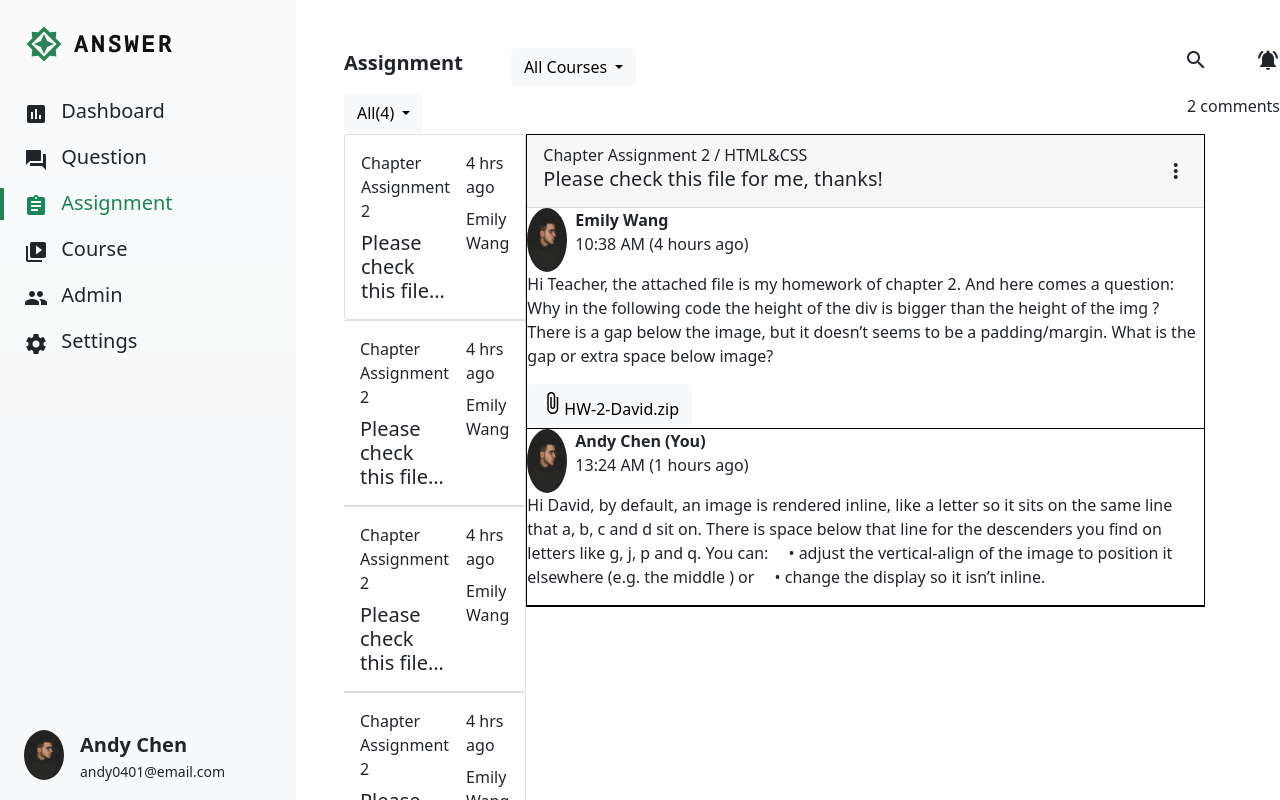
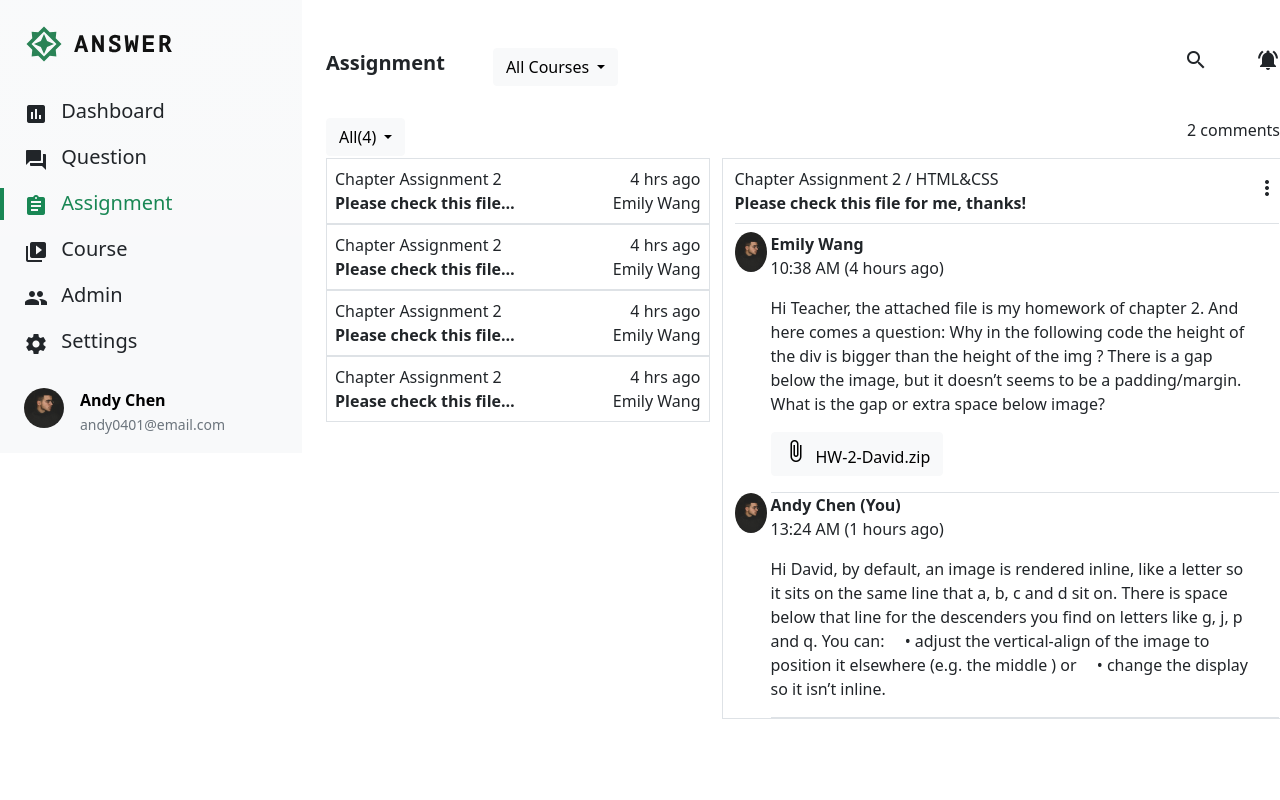
Before and after one commit to CodingFish1/bootstrap_w5, a plain HTML site: page index.html in a window 1280 px wide. Drawn offline with Linux system fonts and the light colour scheme.

Commit message:
Update 2022-08-20T12:34:43.424Z

```diff
--- a/assets/style/all.css
+++ b/assets/style/all.css
@@ -1,22 +1,32 @@
 @import url("https://fonts.googleapis.com/css2?family=Lato:wght@400;700;900&display=swap");
 @import url("https://fonts.googleapis.com/css2?family=Roboto:ital,wght@0,400;0,700;0,900;1,400;1,700;1,900&display=swap");
-.sidebar-overall {
+header {
   height: 100vh;
-  width: 296px;
 }
 
-.sidebar-overall span {
+header span {
   vertical-align: bottom;
 }
 
 .user img {
   width: 40px;
+  height: 40px;
   border-radius: 50%;
+  -o-object-fit: cover;
+     object-fit: cover;
 }
 
-.user .user-info :nth-child(2) {
+.user .user-info :nth-child(1) {
+  font-size: 16px;
+  line-height: 24px;
+  font-weight: 900;
+  color: black;
+}
+
+.user .user-info :nth-child(2) a {
   font-size: 14px;
   line-height: 24px;
+  font-weight: normal;
   color: #6C757D;
 }
 
@@ -50,22 +60,16 @@ a {
   margin: 0 auto;
 }
 
-.card-group {
-  width: 30%;
-}
-
 .card-style {
-  width: 90%;
   border: 1px solid #000;
 }
 
-.inner-title img {
+.msg-card img {
   width: 40px;
+  height: 40px;
   border-radius: 50%;
-}
-
-.card-main-area {
-  border-bottom: 1px solid #000;
+  -o-object-fit: cover;
+     object-fit: cover;
 }
 
 /*# sourceMappingURL=all.css.map */
--- a/index.html
+++ b/index.html
@@ -13,8 +13,8 @@
   </head>
 
   <body>
-    <div class="d-flex position-fixed">
-      <header>
+    <div class="d-flex row">
+      <header class="col-3 vh-100">
         <div class="d-flex flex-column justify-content-between bg-light bg-gradient sidebar-overall">
           <div class="flex-column pt-4 mb-4 ">
             <div class="ps-4 mb-4">
@@ -50,18 +50,18 @@
               <img src="./assets/images/andychen.jpeg" alt="">
             </div>
             <ul class="d-flex flex-column user-info ps-3">
-              <li class="fs-5 fw-bold">Andy Chen</li>
-              <li><a href="mailto:andy0401@email.com" type="email" class="link-dark">andy0401@email.com</a></li>
+              <li>Andy Chen</li>
+              <li>
+                <a href="mailto:andy0401@email.com" type="email" class="link-dark">andy0401@email.com</a>
+              </li>
             </ul>
           </div>
         </div>
       </header>
+      <div class="col-9">
 
-      <main class="container-1">
-
-
-<div class="container-1 d-flex flex-row justify-content-between ps-5 pt-5">
-  <div class="d-flex flex-row align-items-cente">
+<div class="d-flex justify-content-between pt-5">
+    <div class="d-flex flex-row">
         <p class="fs-5 fw-bold me-5">Assignment</p>
         <div class="dropdown">
             <button class="btn btn-light dropdown-toggle" type="button" id="dropdownMenuButton1" data-bs-toggle="dropdown" aria-expanded="false">
@@ -74,20 +74,21 @@
             </ul>
         </div>
     </div>
+    <div>
         <ul class="d-flex">
-    <li>
-      <a href="#" class="d-flex align-items-center text-dark">
+            <a href="#" class="text-dark">
               <span class="material-icons fs-4">search</span>
             </a>
           </li>
           <li class="ms-5">
-      <a href="#" class="d-flex align-items-center text-dark">
+            <a href="#" class="text-dark">
               <span class="material-icons fs-4">notifications_active</span>
             </a>
           </li>
         </ul>
     </div>
-<div class="container-1 second ps-5 d-flex justify-content-between">
+</div>
+<div class="d-flex justify-content-between pt-4">
     <div class="d-flex flex-row align-items-cente">
       <div class="dropdown">
         <button class="btn btn-light dropdown-toggle" type="button" id="dropdownMenuButton1" data-bs-toggle="dropdown" aria-expanded="false">
@@ -102,93 +103,83 @@
       <p class="fs-xs text-gray-600">2 comments</p>
     </div>
   </div>
-<div class="container-1 main-area ps-5 d-flex justify-content-between">
-  <div class="card-group flex-column">
-    <div class="card flex-row">
-      <div class="card-body">
-        <p class="card-title">Chapter Assignment 2</p>
-        <h5 class="card-text">Please check this file…</h5>
+<div class="info-block row">
+    <div class="task-list col-5">
+        <div class="task-card border">
+            <div class="d-flex justify-content-between">
+                <p class="mb-0 mt-2 ms-2">Chapter Assignment 2</p>
+                <p class="mb-0 mt-2 fw-normal me-2">4 hrs ago</p>
             </div>
-      <div class="d-flex flex-column align-items-end pt-3 pe-3">
-        <p class="card-title">4 hrs ago</p>
-        <p class="card-title fw-lighter">Emily Wang</p>
+            <div class="d-flex justify-content-between">
+                <p class="fw-bolder mb-2 ms-2">Please check this file…</p>
+                <p class="fw-lighter mb-2 me-2">Emily Wang</p>
             </div>
         </div>
-    <div class="card flex-row">
-      <div class="card-body">
-        <p class="card-title">Chapter Assignment 2</p>
-        <h5 class="card-text">Please check this file…</h5>
+        <div class="task-card border">
+            <div class="d-flex justify-content-between">
+                <p class="mb-0 mt-2 ms-2">Chapter Assignment 2</p>
+                <p class="mb-0 mt-2 fw-normal me-2">4 hrs ago</p>
             </div>
-      <div class="d-flex flex-column align-items-end pt-3 pe-3">
-        <p class="card-title">4 hrs ago</p>
-        <p class="card-title fw-lighter">Emily Wang</p>
+            <div class="d-flex justify-content-between">
+                <p class="fw-bolder mb-2 ms-2">Please check this file…</p>
+                <p class="fw-lighter mb-2 me-2">Emily Wang</p>
             </div>
         </div>
-    <div class="card flex-row">
-      <div class="card-body">
-        <p class="card-title">Chapter Assignment 2</p>
-        <h5 class="card-text">Please check this file…</h5>
+        <div class="task-card border">
+            <div class="d-flex justify-content-between">
+                <p class="mb-0 mt-2 ms-2">Chapter Assignment 2</p>
+                <p class="mb-0 mt-2 fw-normal me-2">4 hrs ago</p>
             </div>
-      <div class="d-flex flex-column align-items-end pt-3 pe-3">
-        <p class="card-title">4 hrs ago</p>
-        <p class="card-title fw-lighter">Emily Wang</p>
+            <div class="d-flex justify-content-between">
+                <p class="fw-bolder mb-2 ms-2">Please check this file…</p>
+                <p class="fw-lighter mb-2 me-2">Emily Wang</p>
             </div>
         </div>
-    <div class="card flex-row">
-      <div class="card-body">
-        <p class="card-title">Chapter Assignment 2</p>
-        <h5 class="card-text">Please check this file…</h5>
+        <div class="task-card border">
+            <div class="d-flex justify-content-between">
+                <p class="mb-0 mt-2 ms-2">Chapter Assignment 2</p>
+                <p class="mb-0 mt-2 fw-normal me-2">4 hrs ago</p>
             </div>
-      <div class="d-flex flex-column align-items-end pt-3 pe-3">
-        <p class="card-title">4 hrs ago</p>
-        <p class="card-title fw-lighter">Emily Wang</p>
+            <div class="d-flex justify-content-between">
+                <p class="fw-bolder mb-2 ms-2">Please check this file…</p>
+                <p class="fw-lighter mb-2 me-2">Emily Wang</p>
             </div>
         </div>
     </div>
-  <div class="info-area w-65">
-    <div class="card-style">
-      <div class="card-header d-flex justify-content-between">
+    <div class="msg-board col-7 border">
+        <div class="d-flex justify-content-between align-items-center border-bottom mb-2">
             <div>
-          <p class="mb-0">Chapter Assignment 2 / HTML&CSS</p>
-          <h5>Please check this file for me, thanks!</h5>
+                <p class="mb-0 pt-2">Chapter Assignment 2 / HTML&CSS</p>
+                <p class="mb-0 pb-2 fw-bolder">Please check this file for me, thanks!</p>
             </div>
-        <a href="#" class="d-flex align-items-center text-dark">
+            <div>
+                <a href="#" class="text-dark">
                     <span class="material-icons fs-4">more_vert</span>
                 </a>
             </div>
-      <div class="card-main-area">
-        <div class="inner-title d-flex">
-          <img class="me-2" src="./assets/images/andychen.jpeg" alt="">
-          <div>
-            <p class="mb-0 fw-bold">Emily Wang</p>
+        </div>
+        <div class="msg-card d-flex">
+            <img class="me-1" src="./assets/images/andychen.jpeg" alt="">
+            <div class="border-bottom">
+                <p class="fw-bolder mb-0">Emily Wang</p>
                 <p class="fw-lighter">10:38 AM (4 hours ago)</p>
+                <p class="pe-4">Hi Teacher, the attached file is my homework of chapter 2. And here comes a question: Why in the following code the height of the div is bigger than the height of the img ? There is a gap below the image, but it doesn’t seems to be a padding/margin. What is the gap or extra space below image?</p>
+                <button type="button" class="btn btn-light mb-3"><span class="material-icons me-2">attach_file</span>HW-2-David.zip</button>
             </div>
         </div>
-        <div>
-          <p>Hi Teacher, the attached file is my homework of chapter 2. And here comes a question: Why in the following code the height of the div is bigger than the height of the img ? There is a gap below the image, but it doesn’t seems to be a padding/margin. What is the gap or extra space below image?</p>
-        </div>
-        <button type="button" class="btn btn-light"><span class="material-icons">
-          attach_file
-          </span>HW-2-David.zip</button>
-
-      </div>
-      <div class="card-main-area">
-        <div class="inner-title d-flex">
-          <img class="me-2" src="./assets/images/andychen.jpeg" alt="">
-          <div>
-            <p class="mb-0 fw-bold">Andy Chen (You)</p>
+        <div class="msg-card d-flex">
+            <img class="me-1" src="./assets/images/andychen.jpeg" alt="">
+            <div class="border-bottom">
+                <p class="fw-bolder mb-0">Andy Chen (You)</p>
                 <p class="fw-lighter">13:24 AM (1 hours ago)</p>
-          </div>
-        </div>
-        <div>
-          <p>Hi David, by default, an image is rendered inline, like a letter so it sits on the same line that a, b, c and d sit on. There is space below that line for the descenders you find on letters like g, j, p and q. You can: 　• adjust the vertical-align of the image to position it elsewhere (e.g. the middle ) or 　• change the display so it isn’t inline.</p>
-        </div>
+                <p class="pe-4">Hi David, by default, an image is rendered inline, like a letter so it sits on the same line that a, b, c and d sit on. There is space below that line for the descenders you find on letters like g, j, p and q. You can: 　• adjust the vertical-align of the image to position it elsewhere (e.g. the middle ) or 　• change the display so it isn’t inline.</p>
             </div>
         </div>
     </div>
 </div>
 
-      </main>
+
+      </div>
 
     </div>
 
```
Also changed, not shown: 1 other file. Lines whose indentation alone changed are shown as unchanged.
